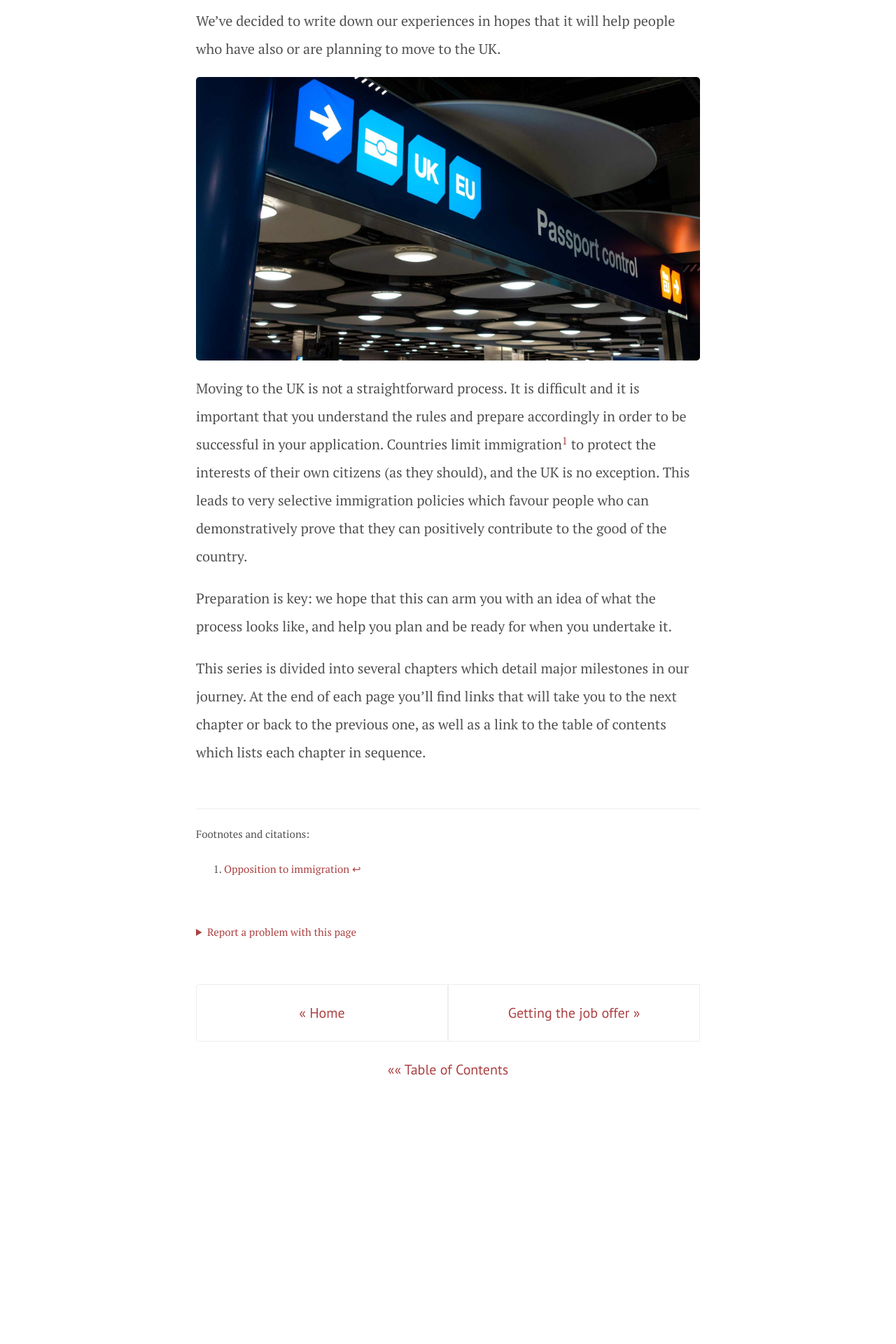
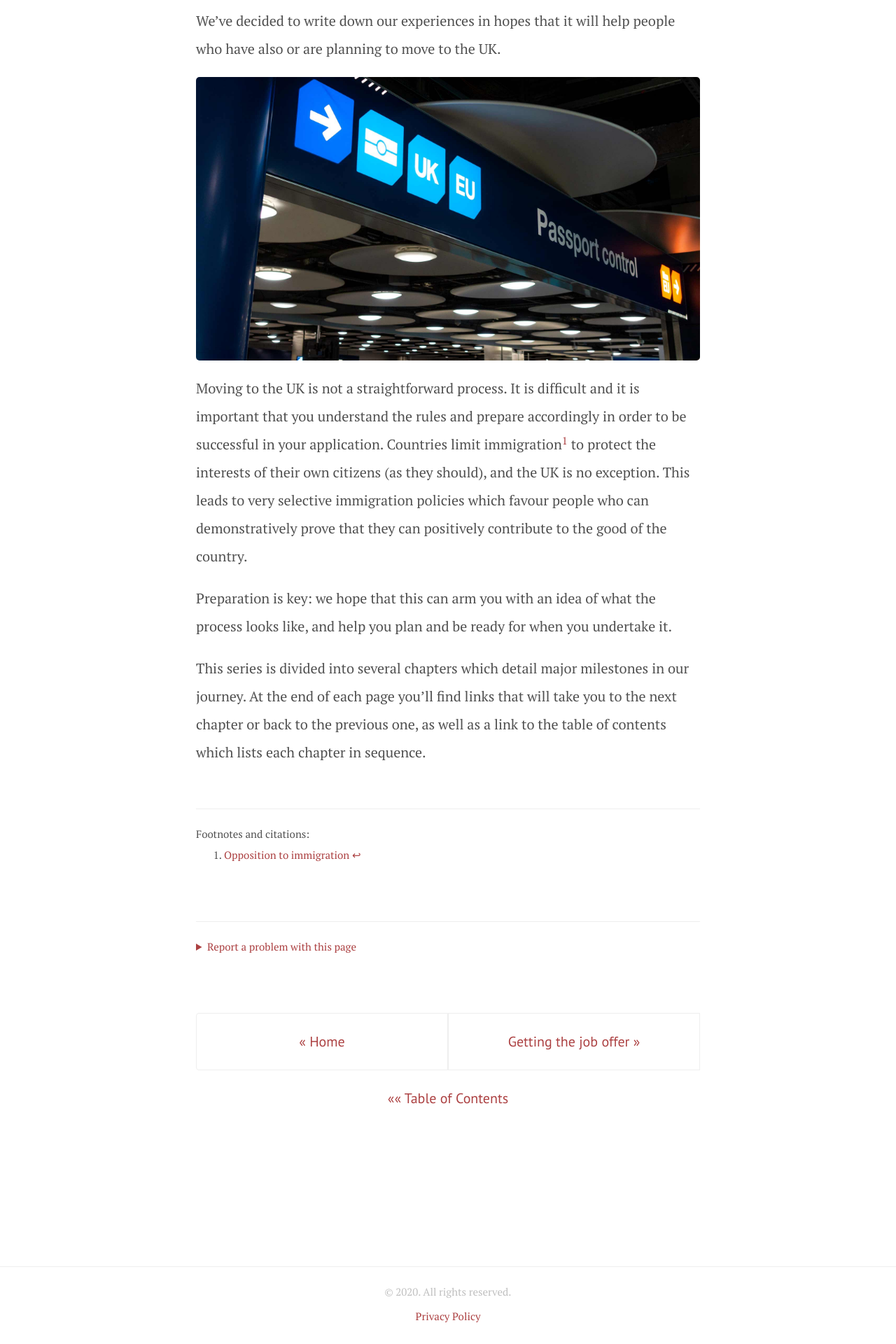
Before and after one commit to immigrationstory/uk, a Jekyll site: the page built from en-gb/_posts/2020-07-26-introduction.md, in a window 1280 px wide. Shown: the part 992-2912 px from the top of the page at 70% size. Built offline with Jekyll 4.4.1, drawn with Linux system fonts in a browser that asks for light colours; comment, search, counter and statistics services are not loaded; before the commit the page ends 2620 px from its top, so only the background shows below that.

Commit message:
Add footer, update spacing

```diff
--- a/_includes/report-issue.html
+++ b/_includes/report-issue.html
@@ -1,4 +1,5 @@
-<details class="report-issue">
+<div class="report-issue">
+    <details>
         <summary>Report a problem with this page</summary>
         <form accept-charset="utf-8" autocomplete="on" action="https://form-a161.immigrationstory.uk/submit" enctype="application/x-www-form-urlencoded" method="POST">
             <label for="name">Your name:</label>
@@ -11,3 +12,4 @@
             <input type="submit" value="Send" />
         </form>
     </details>
+</div>
--- a/_layouts/default.html
+++ b/_layouts/default.html
@@ -22,6 +22,13 @@
       <div class="container content">
         {{ content }}
       </div>
+
+      <div class="footer">
+        <div class="container">
+          <p>&copy; {{ site.time | date: '%Y' }}. All rights reserved.</p>
+          <p><a href="{% link privacy-policy.md %}">Privacy Policy</a></p>
+        </div>
+      </div>
     </div>
 
     <label for="sidebar-checkbox" class="sidebar-toggle"></label>
--- a/public/css/immigrationstory.css
+++ b/public/css/immigrationstory.css
@@ -1,43 +1,39 @@
+/* Overrides */
+
 html {
   line-height: 2;
 }
 
-details.report-issue {
-  font-size: 0.75rem;
+div.post {
+  margin-bottom: 0;
 }
 
-details.report-issue > summary {
-  color: #ac4142;
-  -webkit-touch-callout: none;
-  -webkit-user-select: none;
-  -khtml-user-select: none;
-  -moz-user-select: none;
-  -ms-user-select: none;
-  user-select: none;
+h2 {
+  margin-top: 2rem;
 }
 
-details.report-issue > form {
-  display: grid;
-  grid-gap: 1rem;
-  grid-template-columns: max-content 1fr;
-  padding: 1rem;
+img {
+  max-height: 90vh;
+  margin-left: auto;
+  margin-right: auto;
 }
 
-details.report-issue > form > label {
-  grid-column: 1 / 2;
+sub, sup {
+  font-size: 75%;
+  line-height: 0;
+  position: relative;
+  vertical-align: baseline;
 }
 
-details.report-issue > form > input, details.report-issue > form > textarea {
-  grid-column: 2 / 3;
+sup {
+  top: -0.5em;
 }
 
-details.report-issue > form > input[type=submit] {
-  height: 2rem;
+sub {
+  bottom: -0.25em;
 }
 
-details.report-issue > form > textarea {
-  height: 5rem;
-}
+/* Disclaimer boxes */
 
 div.disclaimer, div.disclaimer>h2 {
   font-size: 0.75rem;
@@ -54,32 +50,34 @@ div.disclaimer>h2 {
   margin-top: 1rem;
 }
 
+/* Footnotes */
+
 div.footnotes::before {
-  border-top: 1px solid #eee;
   content: 'Footnotes and citations:';
   display: block;
-  margin-bottom: 1rem;
-  padding-top: 1rem;
 }
 
 div.footnotes {
+  border-top: 1px solid #eee;
   font-size: 75%;
-  padding: 2rem 0;
+  margin: 3rem 0 2rem;
+  padding: 1rem 0;
 }
+
+div.footnotes ol, div.footnotes p {
+  margin: 0;
+}
+
+/* Language selector */
 
 div.language-options {
   border-top: 1px solid #eee;
   font-size: 75%;
-  padding: 2rem 0;
+  margin: 3rem 0 2rem;
+  padding: 1rem 0;
 }
 
-div.language-options .active {
-  font-weight: bold;
-}
-
-div.post {
-  margin-bottom: 0;
-}
+/* Translation warning */
 
 div.translation-notice {
   border: 1px solid #eee;
@@ -89,15 +87,53 @@ div.translation-notice {
   padding: 1rem;
 }
 
-h2 {
-  margin-top: 2rem;
+div.language-options .active {
+  font-weight: bold;
 }
 
-img {
-  max-height: 90vh;
-  margin-left: auto;
-  margin-right: auto;
+/* Issue reporting */
+
+div.report-issue {
+  border-top: 1px solid #eee;
+  font-size: 0.75rem;
+  margin: 3rem 0 2rem;
+  padding: 1rem 0;
 }
+
+div.report-issue > details > summary {
+  color: #ac4142;
+  -webkit-touch-callout: none;
+  -webkit-user-select: none;
+  -khtml-user-select: none;
+  -moz-user-select: none;
+  -ms-user-select: none;
+  user-select: none;
+}
+
+div.report-issue > details > form {
+  display: grid;
+  grid-gap: 1rem;
+  grid-template-columns: max-content 1fr;
+  padding: 1rem;
+}
+
+div.report-issue > details > form > label {
+  grid-column: 1 / 2;
+}
+
+div.report-issue > details > form > input, div.report-issue > details > form > textarea {
+  grid-column: 2 / 3;
+}
+
+div.report-issue > details > form > input[type=submit] {
+  height: 2rem;
+}
+
+div.report-issue > details > form > textarea {
+  height: 5rem;
+}
+
+/* Tip boxes */
 
 .tip::before {
   content: 'Tip: ';
@@ -111,20 +147,19 @@ img {
   padding: 1rem;
 }
 
-sub, sup {
-  font-size: 75%;
-  line-height: 0;
-  position: relative;
-  vertical-align: baseline;
+/* Footer */
+
+.footer {
+  border-top: 1px solid #eee;
+  margin-top: 10rem;
+  padding: 1rem 0;
+  text-align: center;
 }
 
-sup {
-  /* Move the superscripted text up */
-  top: -0.5em;
+.footer p {
+  color: #c0c0c0;
+  font-size: 75%;
+  font-weight: 400;
+  letter-spacing: 0;
+  margin: 0 0 0.25rem 0;
 }
-
-sub {
-  /* Move the subscripted text down, but only
-     half as far down as the superscript moved up */
-  bottom: -0.25em;
-}
```
Lines whose indentation alone changed are shown as unchanged.
